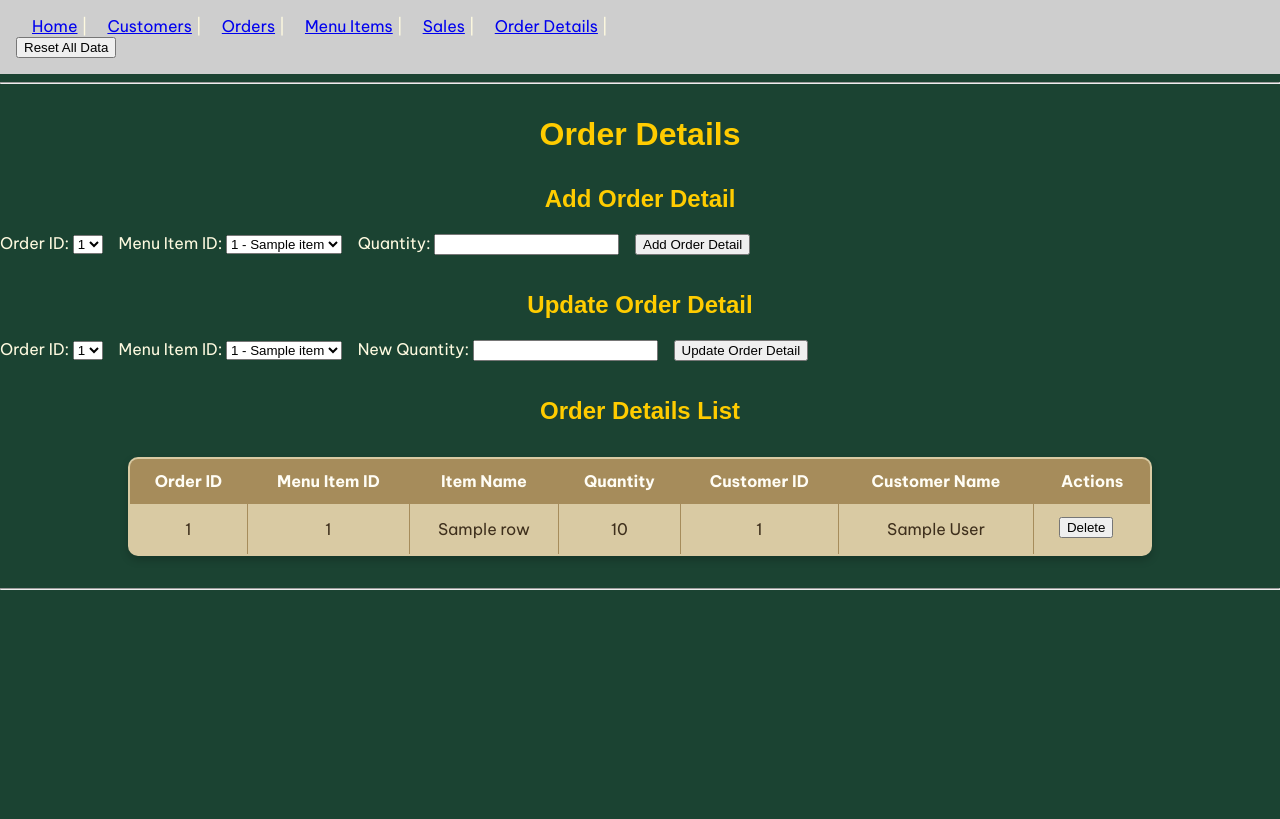
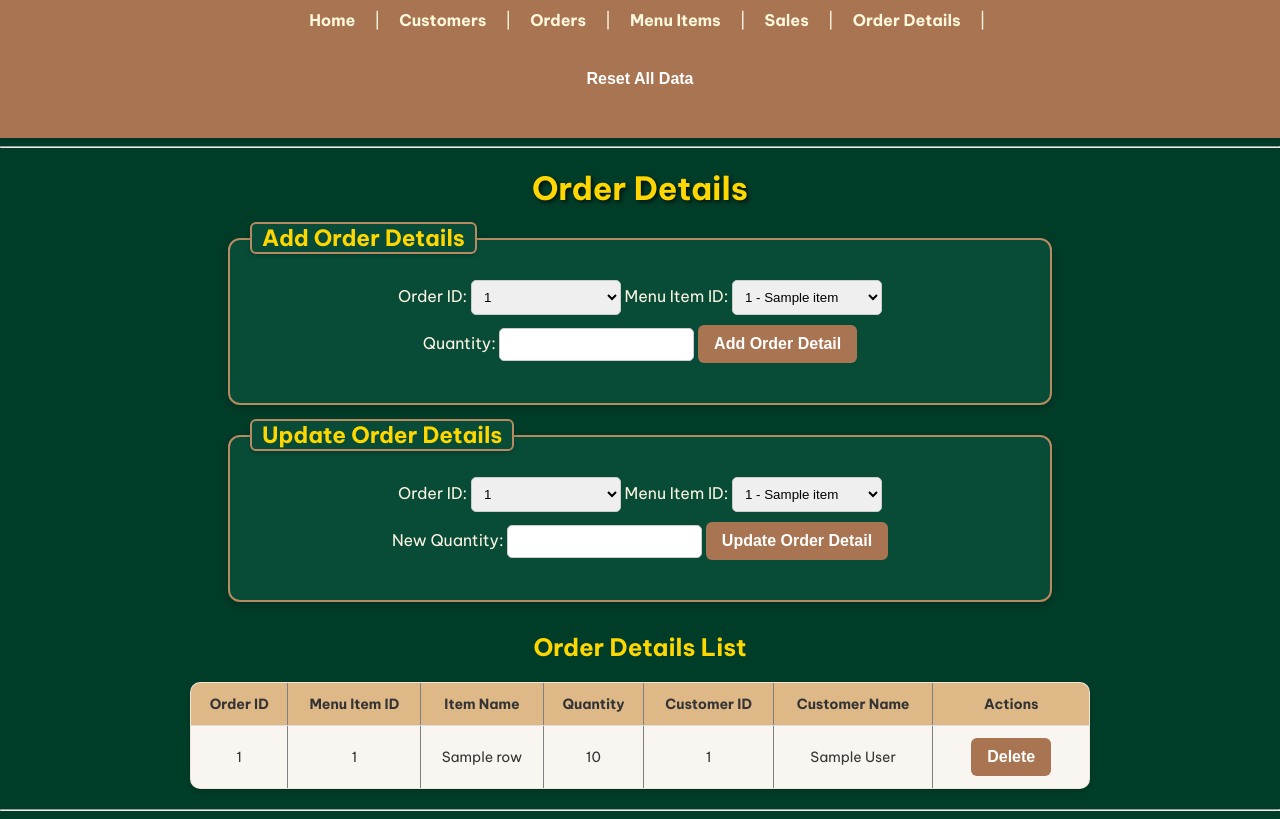
Before and after one commit to avu33/CS340, a Flask app: template SQLurp_the_Pho/templates/order_details.j2 in a window 1280 px wide. Before the commit the page ends 590 px from the top, so only its background shows below. Run offline with Flask 3, Linux system fonts and the light colour scheme; the template is opened without the code that fills it: most values are stand-ins (such as "Sample title", 1, 10 or a date in 2020); some libraries are stand-ins or nearby versions.

Commit message:
updated css and added citations. edited menuitems.j2, orderdetails.j2, and home.j2

```diff
--- a/SQLurp_the_Pho/static/style.css
+++ b/SQLurp_the_Pho/static/style.css
@@ -1,55 +1,172 @@
+/*
+Citation for use of AI Tools:
+Date: 06/09/2025
+Prompts used to generate style sheet for UI:
+Create a CSS style sheet for my web application that has an Asian theme, using colors like deep forest green, gold, and bamboo tones.
+The design should be clean, modern, and user-friendly, with a focus on readability and accessibility.
+We also gave AI a screenshot of what our page looked like currently.
+AI Source URL: https://chatgpt.com/
+*/
+
 body {
-    background-color: #1b4332;
-    color: #fefae0;
     font-family: 'Be Vietnam Pro', sans-serif;
+    background-color: #003d29; /* deep forest green */
+    color: #fdf6e3;
     margin: 0;
     padding: 0;
 }
 
+p {
+    text-align: center;
+}
 
-h1, h2 {
-    font-family: 'Poppins', sans-serif;
-    font-weight: 700;
+h1 {
     text-align: center;
-    color: #ffcc00;
-    margin-top: 2rem;
+    color: #ffd700;
+    margin-top: 20px;
+    text-shadow: 2px 2px 4px rgba(0, 0, 0, 0.75);
+
+}
+
+h2 {
+    text-align: center;
+    color: #ffd700; /* warm gold */
+    margin-top: 20px;
+}
+
+nav {
+    background-color: #a97451; /* bamboo tone */
+    padding: 10px 0;
+    text-align: center;
+    box-shadow: 0 2px 5px rgba(0,0,0,0.2);
+}
+
+nav a {
+    color: #fff8dc;
+    text-decoration: none;
+    margin: 0 15px;
+    font-weight: bold;
+    font-size: 16px;
+}
+
+nav a:hover {
+    text-decoration: underline;
+}
+
+form {
+    display: flex;
+    justify-content: center;
+    flex-wrap: wrap;
+    gap: 10px;
+    margin: 15px auto;
+    width: 80%;
+    max-width: 800px;
+    padding: 15px;
+}
+
+.form-box {
+    background-color: #084C38; /* deeper green */
+    border: 2px solid #b78b61; /* soft bamboo */
+    border-radius: 12px;
+    padding: 10px;
+    margin: 30px auto;
+    max-width: 800px;
+    box-shadow: 0 3px 10px rgba(0,0,0,0.25);
+    position: relative;
+}
+
+.form-title {
+    position: absolute;
+    top: -18px;
+    left: 20px;
+    background-color: #084C38;
+    padding: 0 10px;
+    font-size: 1.4em;
+    font-weight: bold;
+    color: #ffd700;
+    border-radius: 6px;
+    border: 2px solid #b78b61; /* soft bamboo */
+    box-shadow: 0 2px 5px rgba(0,0,0,0.2);
+}
+
+input[type="text"], input[type="number"], select {
+    padding: 8px;
+    border-radius: 5px;
+    border: 1px solid #ccc;
+    min-width: 150px;
+}
+
+button, input[type="submit"] {
+    background-color: #a97451;
+    color: #fff;
+    border: none;
+    padding: 10px 16px;
+    border-radius: 6px;
+    font-size: 16px;
+    font-weight: bold;
+    cursor: pointer;
+    transition: background-color 0.3s ease;
+}
+
+button:hover, input[type="submit"]:hover {
+    background-color: #8a5a3c;
 }
 
 table {
-    width: 80%;
-    margin: 2rem auto;
+    margin: 20px auto;
     border-collapse: collapse;
-    background-color: #d9caa3;
-    border: 2px solid #a68c5b;
-    box-shadow: 0 4px 8px rgba(0, 0, 0, 0.2);
+    width: 90%;
+    max-width: 900px;
+    background-color: #f0e5d8; /* bamboo light */
+    box-shadow: 0 2px 5px rgba(0,0,0,0.2);
     border-radius: 10px;
     overflow: hidden;
 }
 
-table th, table td {
-    padding: 0.75rem;
+th, td {
+    padding: 12px;
     text-align: center;
-    color: #3e2f1c;
-    border-bottom: 1px solid #a68c5b;
+    border-bottom: 1px solid #ddd;
+    font-size: 14px;
+    color: #333;
 }
 
-table th {
-    background-color: #a68c5b;
+th {
+    background-color: #deb887; /* bamboo header */
     font-weight: bold;
-    color: #fffdf5;
 }
 
-table tr:hover {
-    background-color: #c2b280;
+tr:nth-child(even) {
+    background-color: #f9f5f0;
 }
 
+tr:hover {
+    background-color: #f1e9dd;
+}
 
-.cuForm { margin-left: 32px;}
+.delete-button {
+    background-color: #cc4444;
+    padding: 6px 12px;
+    border-radius: 5px;
+    color: white;
+    font-weight: bold;
+}
 
-input, select { margin-bottom: 4px;margin-right: 12px;}
+.delete-button:hover {
+    background-color: #aa2222;
+}
 
-nav {background-color: #cecece;padding: 16px;}
-
-a {margin-left: 16px;}
-
-.homepageDescription {margin-left: 32px;}
+.homepageDescription {
+    background-color: #f0e5d8; /* light bamboo tone */
+    color: #2c2c2c;            /* dark charcoal for readability */
+    border: 2px solid #b78b61; /* bamboo accent border */
+    border-radius: 12px;
+    padding: 20px 25px;
+    margin: 30px auto;
+    max-width: 800px;
+    box-shadow: 0 4px 10px rgba(0, 0, 0, 0.2);
+    font-size: 1.1em;
+    line-height: 1.6;
+    font-family: 'Be Vietnam Pro', sans-serif;
+    text-shadow: 0.5px 0.5px 1px rgba(0, 0, 0, 0.2);
+}
--- a/SQLurp_the_Pho/templates/order_details.j2
+++ b/SQLurp_the_Pho/templates/order_details.j2
@@ -1,10 +1,21 @@
 {% extends "main.j2" %}
 {% block content %}
 
-    <h1>Order Details</h1>
+{#
+Citation for use of AI Tools:
+Date: 06/09/2025
+Prompts used to generate style sheet for UI:
+Create form boxes with a modern, clean design that fits the Asian theme.
+AI Source URL: https://chatgpt.com/
+#}
 
-<h2>Add Order Detail</h2>
-<form action="/add-order-detail" method="POST">
+<h1>Order Details</h1>
+
+<div class="form-box">
+  <div class="form-title">Add Order Details</div>
+  <form action="/add-order-detail" method="POST">
+
+  <div class="form-row">
   <label for="orderID">Order ID:</label>
   <select id="orderID" name="orderID" required>
     {% for order in orders %}
@@ -14,28 +25,33 @@
   </select>
 
   <label for="menuItemID">Menu Item ID:</label>
-  <select id="menuItemID" name="menuItemID" required>
+  <select id="menuItemID" name=" menuItemID " required>
     {% for item in menu_items %}
-      <option value="{{ item.menuItemID }}">{{ item.menuItemID }} - {{ item.itemName }}</option>
+      <option value="{{ item.menuItemID }}">{{ item.menuItemID }} - {{ item.itemName }} </option>
     {% endfor %}
   </select>
+  </div>
 
+  <div class="form-row">
   <label for="quantityMenuItem">Quantity:</label>
   <input type="number" id="quantityMenuItem" name="quantityMenuItem" required min="1">
 
   <input type="submit" value="Add Order Detail">
+  </div>
+
 </form>
+</div>
 
-
-<h2>Update Order Detail</h2>
-<form action="/update-order-detail" method="POST">
+<div class="form-box">
+  <div class="form-title">Update Order Details</div>
+  <form action="/update-order-detail" method="POST">
+  <div class="form-row">
   <label for="orderID">Order ID:</label>
-  <select id="orderID" name="orderID" required>
+  <select id="orderID" name=" orderID " required>
     {% for order in orders %}
       <option value="{{ order.orderID }}">{{ order.orderID }} </option>
     {% endfor %}
   </select>
-
 
   <label for="menuItemID">Menu Item ID:</label>
   <select id="menuItemID" name="menuItemID" required>
@@ -43,13 +59,17 @@
       <option value="{{ item.menuItemID }}">{{ item.menuItemID }} - {{ item.itemName }}</option>
     {% endfor %}
   </select>
+  </div>
 
-
+  <div class="form-row">
   <label for="quantityMenuItem">New Quantity:</label>
   <input type="number" id="quantityMenuItem" name="quantityMenuItem" required min="1">
 
   <input type="submit" value="Update Order Detail">
+  </div>
+
 </form>
+</div>
 
 
 
```
Also changed, not shown: SQLurp_the_Pho/templates/home.j2 (+2 -5 lines), SQLurp_the_Pho/templates/menu_items.j2 (+22 -7 lines).
